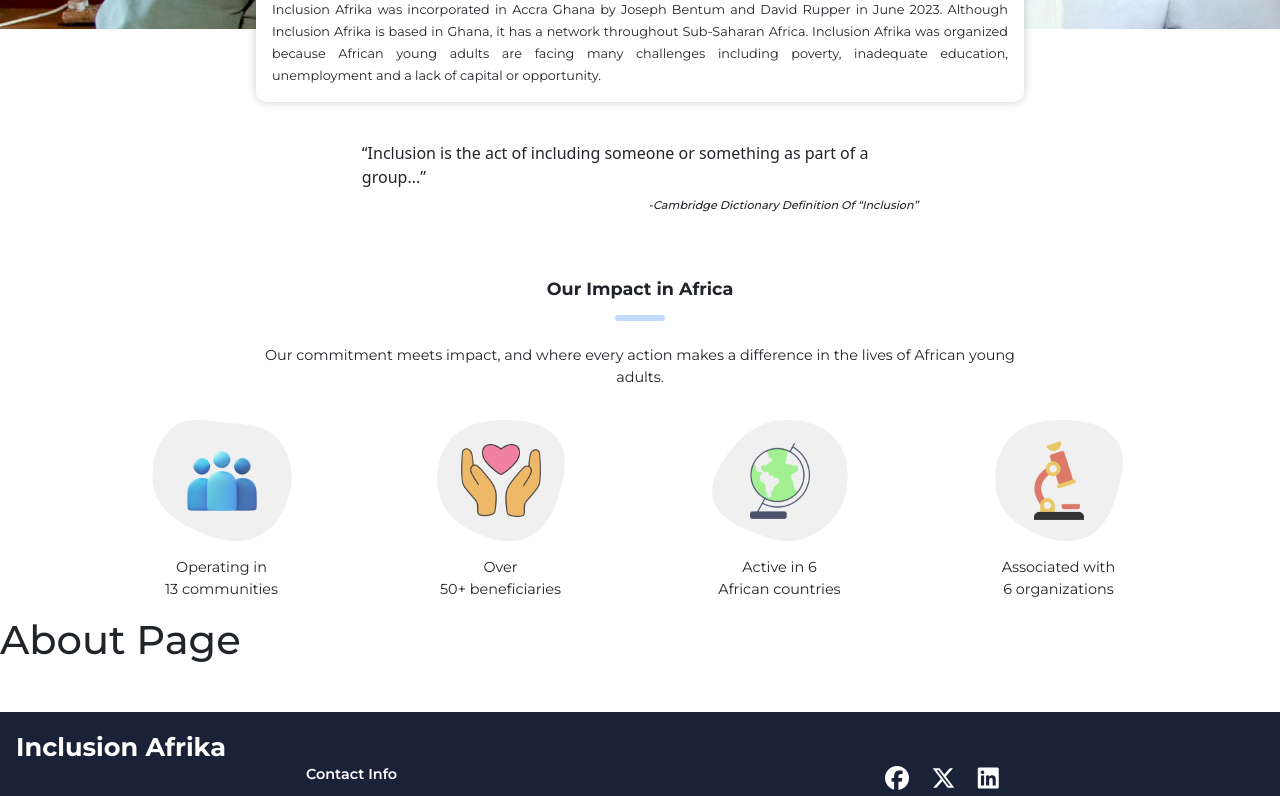
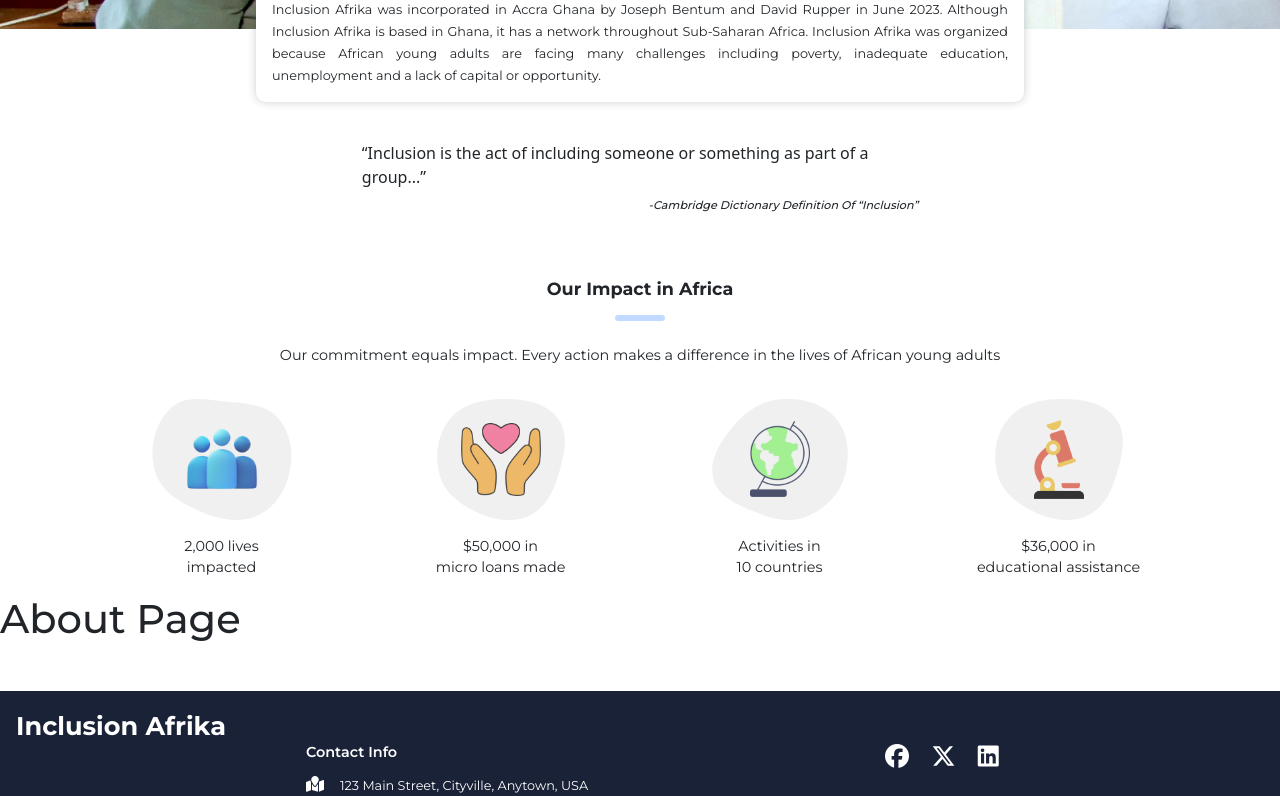
Before and after one commit to DevaWinner/afrika, a React (Vite) app: page /about in a window 1280 px wide. Shown: the part 533-1329 px from the top of the page. Built offline with nearby package versions, Linux system fonts and the light colour scheme.

Commit message:
Update writeups for impact

```diff
--- a/src/components/ImpactContainer.jsx
+++ b/src/components/ImpactContainer.jsx
@@ -13,8 +13,8 @@ const ImpactContainer = () => {
 							<hr className="bg-primary" />
 						</div>
 						<p>
-							Our commitment meets impact, and where every action makes a
-							difference in the lives of African young adults.
+							Our commitment equals impact. Every action makes a difference in
+							the lives of African young adults
 						</p>
 					</div>
 				</Row>
@@ -40,8 +40,8 @@ const ImpactContainer = () => {
 							</svg>
 						</div>
 						<p className="impact-texts">
-							Operating in <br />
-							13 communities
+							2,000 lives <br />
+							impacted
 						</p>
 					</Col>
 					<Col
@@ -65,8 +65,8 @@ const ImpactContainer = () => {
 							</svg>
 						</div>
 						<p className="impact-texts">
-							Over <br />
-							50+ beneficiaries
+							$50,000 in <br />
+							micro loans made
 						</p>
 					</Col>
 					<Col
@@ -90,8 +90,8 @@ const ImpactContainer = () => {
 							</svg>
 						</div>
 						<p className="impact-texts">
-							Active in 6 <br />
-							African countries
+							Activities in <br />
+							10 countries
 						</p>
 					</Col>
 					<Col
@@ -116,7 +116,8 @@ const ImpactContainer = () => {
 							</svg>
 						</div>
 						<p className="impact-texts">
-							Associated with <br />6 organizations
+							$36,000 in <br />
+							educational assistance
 						</p>
 					</Col>
 				</Row>
```
